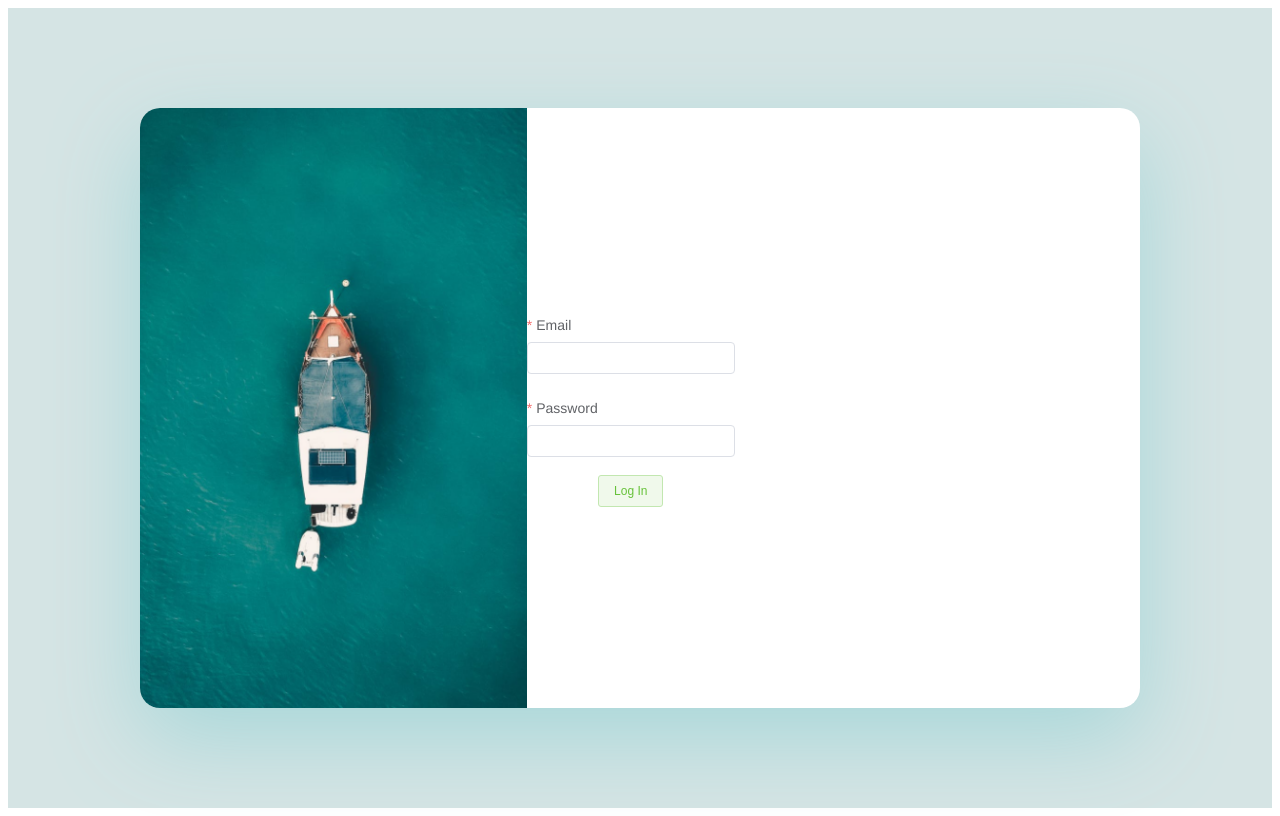
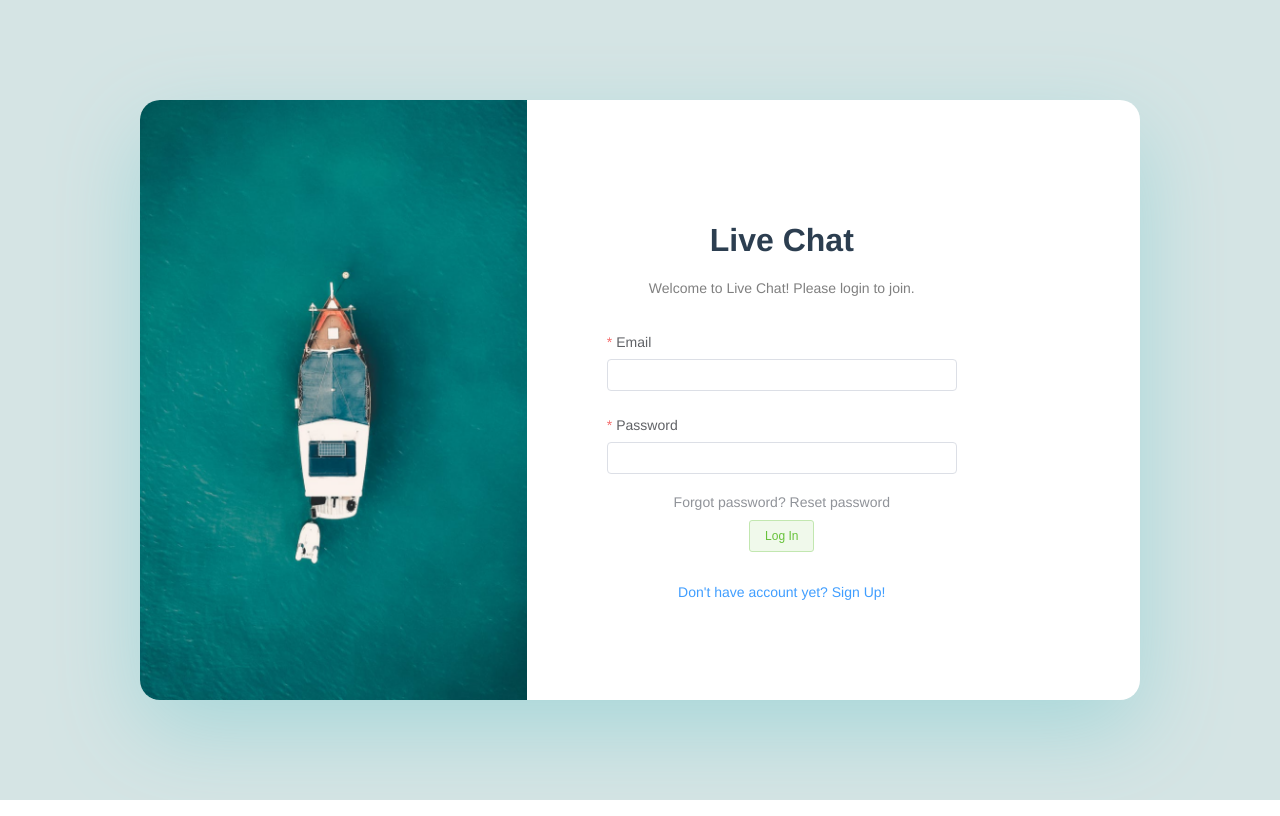
Before and after one commit to vinNodejsDev/intesive_1_0, a Vue app in the folder 3.Firebase_Viewjs/chat/: page /login in a window 1280 px wide. Built offline with nearby package versions, Linux system fonts and the light colour scheme; no server answers.

Commit message:
Notify store added

```diff
--- a/3.Firebase_Viewjs/chat/src/App.vue
+++ b/3.Firebase_Viewjs/chat/src/App.vue
@@ -5,6 +5,10 @@
 </template>
 
 <style>
+body {
+  margin: 0;
+}
+
 #app {
   font-family: Avenir, Helvetica, Arial, sans-serif;
   -webkit-font-smoothing: antialiased;
--- a/3.Firebase_Viewjs/chat/src/components/LoginForm.vue
+++ b/3.Firebase_Viewjs/chat/src/components/LoginForm.vue
@@ -1,5 +1,9 @@
 <template>
     <div class="login-form">
+        <h1 class="login-form-title">Live Chat</h1>
+        <p class="login-form-description">
+            Welcome to Live Chat! Please login to join.
+         </p>
         <ElForm
             :model="formData"
             :rules="rules"
@@ -20,6 +24,11 @@
             >
                 <ElInput v-model="formData.password" type="password"/>
             </ElFormItem>
+
+            <router-link :to="{name: 'ForgotPassword'}">
+                <ElLink type="info">Forgot password? Reset password</ElLink>
+            </router-link>
+            <div class="form-action">
                 <ElButton
                     type="success"
                     plain
@@ -29,6 +38,10 @@
                 >
                     Log In
                 </ElButton>
+            </div>
+            <router-link :to="{name: 'SignUp '}">
+                <ElLink type="primary">Don't have account yet? Sign Up! </ElLink>
+            </router-link>
         </ElForm>
     </div>
 </template>
@@ -82,5 +95,19 @@ export default {
 </script>
 
 <style scoped>
+.login-form {
+    padding: 200px 80px;
+    width: 350px  ;
+}
 
+.login-form-description {
+    margin-bottom: 30px;
+    color: rgba(0, 0, 0, 0.5);
+    font-size: 14px;
+}
+
+.form-action {
+    margin-top: 10px;
+    margin-bottom: 30px;
+}
 </style>
--- a/3.Firebase_Viewjs/chat/src/store/mutations.js
+++ b/3.Firebase_Viewjs/chat/src/store/mutations.js
@@ -1,6 +1,7 @@
 const mutations = {
   IS_LOGGED_IN: 'IS_LOGGED_IN',
   LOGIN_LOADER: 'LOGIN_LOADER',
+  SHOW_NOTIFY: 'SHOW_NOTIFY ',
 };
 
 export default mutations;
```
Also changed, not shown: 3.Firebase_Viewjs/chat/src/store/modules/notify.js (added, +26 -0 lines). Lines whose indentation alone changed are shown as unchanged.
